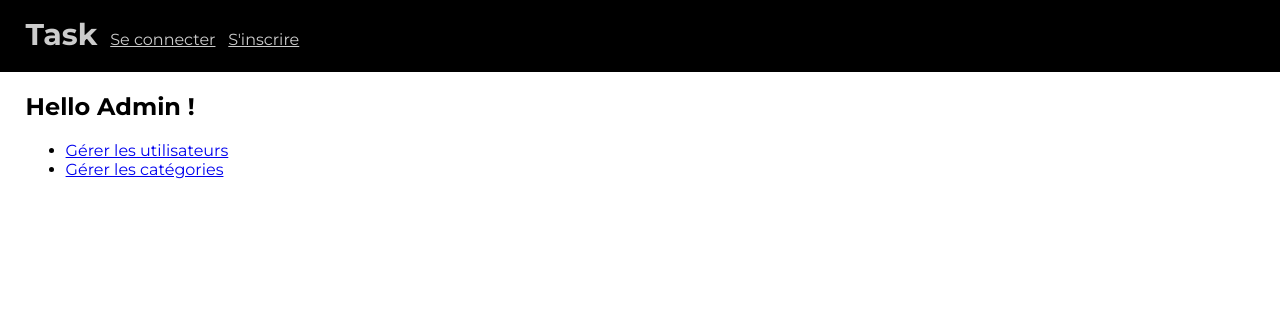
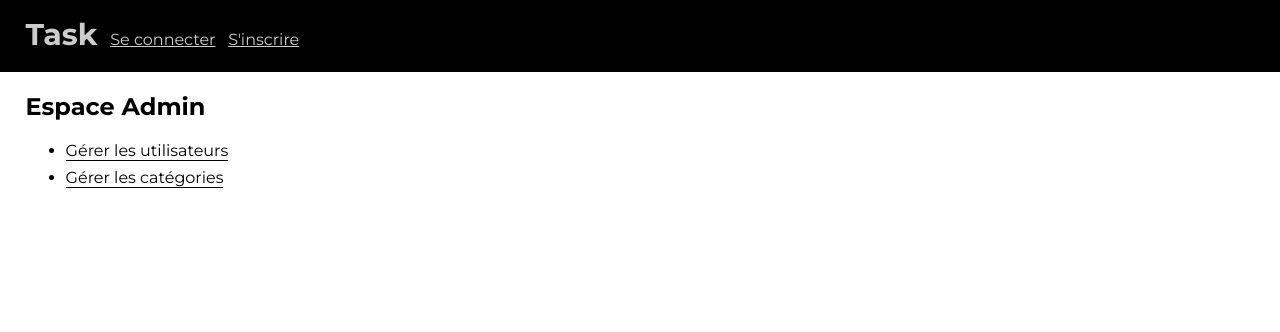
Before and after one commit to rosedorleans/Task, a Symfony app: template templates/admin/index.html.twig in a window 1280 px wide. Shown: the top 332 px of the page. Run offline with Twig, Linux system fonts and the light colour scheme; the template is opened without the code that fills it, so the values that code supplies are empty; some libraries are stand-ins or nearby versions.

Commit message:
feat: maj front

```diff
--- a/public/style/style.css
+++ b/public/style/style.css
@@ -119,6 +119,14 @@ body .page-content#newTask_page form div {
 body .page-content#newTask_page form #task_date {
   flex-direction: row;
 }
+body .page-content#admin_page ul {
+  display: flex;
+  flex-direction: column;
+  gap: 1vh;
+}
+body .page-content#admin-users_page table {
+  margin-top: 2vh;
+}
 body .page-content#admin-users_page table td {
   padding: 1vh 1vw;
   border: 1px solid;
--- a/public/style/style.scss
+++ b/public/style/style.scss
@@ -110,11 +110,6 @@ body {
 
         &#index_page {
 
-            // filters
-            form {
-
-            }
-
             ul.task-list {
                 display: flex;
                 flex-direction: column;
@@ -150,8 +145,18 @@ body {
             }
         }
 
+        &#admin_page {
+            ul {
+                display: flex;
+                flex-direction: column;
+                gap: 1vh;
+            }
+        }
+
         &#admin-users_page {
             table {
+                margin-top: 2vh;
+
                 td {
                     padding: 1vh 1vw;
                     border: 1px solid;
--- a/templates/admin/edituser.html.twig
+++ b/templates/admin/edituser.html.twig
@@ -1,6 +1,8 @@
 {% extends 'base.html.twig' %}
 
 {% block title %}Admin modif utilisateur{% endblock %}
+
+{% block idPageContent %}admin-users-edit{% endblock %}
 
 {% block body %}
     <a href="{{ path('admin_users') }}" class="link hover">Retour</a>
--- a/templates/admin/index.html.twig
+++ b/templates/admin/index.html.twig
@@ -1,15 +1,17 @@
 {% extends 'base.html.twig' %}
 
-{% block title %}Hello AdminController!{% endblock %}
+{% block title %}Admin{% endblock %}
+
+{% block idPageContent %}admin{% endblock %}
 
 {% block body %}
 
     <div>
-        <h2>Hello Admin !</h2>
+        <h2>Espace Admin</h2>
 
         <ul>
-            <li><a href="{{ path('admin_users') }}">Gérer les utilisateurs</a></code></li>
-            <li><a href="{{ path('admin_users') }}">Gérer les catégories</a></code></li>
+            <li><a href="{{ path('admin_users') }}" class="link">Gérer les utilisateurs</a></code></li>
+            <li><a href="{{ path('admin_users') }}" class="link">Gérer les catégories</a></code></li>
         </ul>
     </div>
 {% endblock %}
--- a/templates/admin/users.html.twig
+++ b/templates/admin/users.html.twig
@@ -5,6 +5,8 @@
 {% block idPageContent %}admin-users{% endblock %}
 
 {% block body %}
+    <a href="{{ path('admin_index') }}" class="link hover">Retour</a>
+
     <table>
         <thead>
             <th>ID</th>
--- a/templates/security/login.html.twig
+++ b/templates/security/login.html.twig
@@ -24,7 +24,7 @@
            value="{{ csrf_token('authenticate') }}"
     >
 
-    <button class="btn btn-lg btn-primary" type="submit">
+    <button class="btn hover" type="submit">
         Se connecter
     </button>
 </form>
```
Also changed, not shown: src/Data/SearchData.php (+3 -10 lines), 1 other file.
